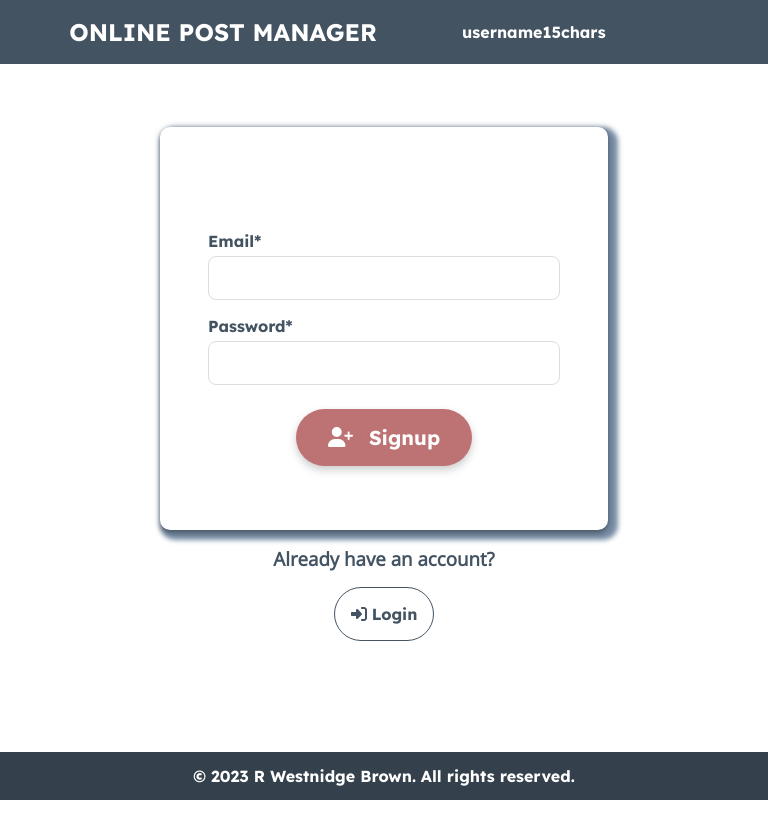
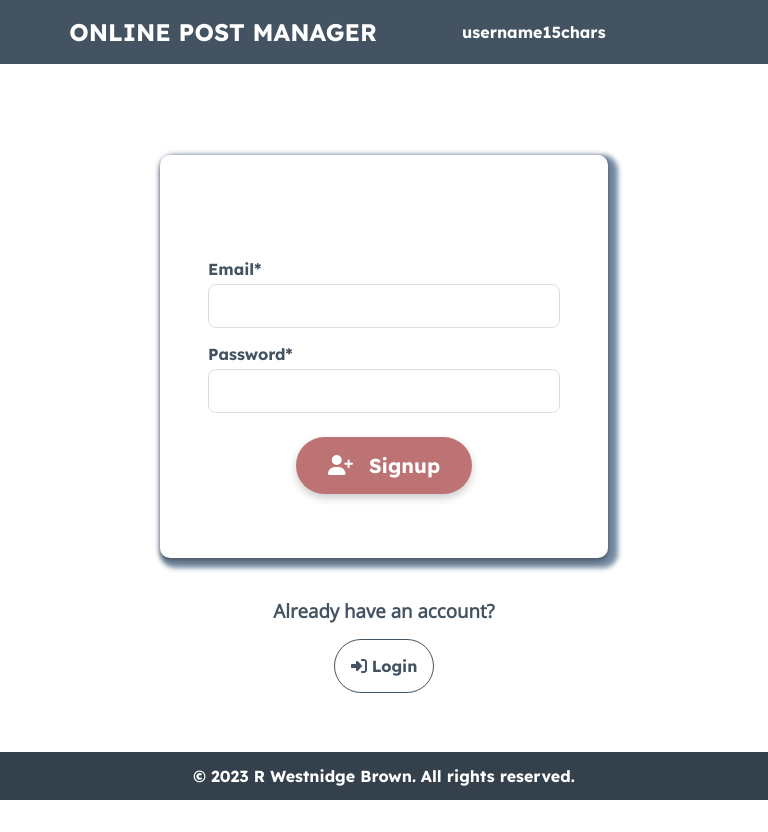
Before and after one commit to rhw-repo/mern-post-app, a React (Create React App) app in the folder frontend/: page /signup in a window 768 px wide. Before the commit the page ends 800 px from the top, so only its background shows below. Built offline with nearby package versions, Linux system fonts and the light colour scheme.

Commit message:
Absoulte centering & centering items Signup form

```diff
--- a/frontend/src/assets/global.css
+++ b/frontend/src/assets/global.css
@@ -378,7 +378,9 @@ div.content-detail div.edit textarea.error {
 /* Login & Signup forms */
 .signup-form,
 .login-form {
-  max-width: 30rem;
+  margin: 0 auto;
+  width: 28rem;
+  max-width: 100%;
   padding: 3rem;
 }
 
@@ -427,7 +429,6 @@ div.content-detail div.edit textarea.error {
 
 /* Tablets, Nest Hub etc */
 @media (max-width: 1024px) and (max-height:600px) {
-
   /* Specific to fit form into screen height */
   .pages {
     padding-top: 0;
@@ -469,7 +470,6 @@ div.content-detail div.edit textarea.error {
 
 @media (max-width: 560px),
 (max-height: 640px) {
-
   nav button {
     border: none;
     border-radius: 0;
@@ -485,7 +485,6 @@ div.content-detail div.edit textarea.error {
 }
 
 @media (max-width: 350px) {
-
   /* Chrome, Edge, Safari (12/2023) */
   /* Reducing to a standard width allows
 space for Select selected options */
@@ -493,3 +492,20 @@ space for Select selected options */
     width: 1rem;
   }
 }
+
+/* Centering on very narrow screens */
+@media (max-width: 319px) {
+
+  .login-form,
+  .signup-form {
+      display: flex;
+      flex-direction: column;
+      margin: 0 1rem;
+      padding: 2rem;
+  }
+
+  .login-btn,
+  .signup-btn {
+    padding: 1rem;
+  }
+}
--- a/frontend/src/pages/Login/Login.module.css
+++ b/frontend/src/pages/Login/Login.module.css
@@ -6,12 +6,6 @@
     align-items: center;
     min-height: 85vh;
     padding: 1rem;
-}
-
-.loginForm {
-    margin: 0 auto;
-    width: 28rem;
-    max-width: 100%;
 }
 
 @media (max-width: 920px) {
@@ -24,15 +18,5 @@
     .loginWrapper {
         transform: scale(1.16);
         margin: 4rem auto;
-       /* display: flex;
-        flex-direction: column;
-        justify-content: center;
-        align-items: center;*/
     }
 }
-
-@media (max-width: 300px) {
-    .loginForm {
-        margin: 0 0.3rem;
-    }
-}
--- a/frontend/src/pages/Signup/Signup.js
+++ b/frontend/src/pages/Signup/Signup.js
@@ -133,7 +133,7 @@ const Signup = () => {
 
                 <div >
                     <button
-                        className="signup-btn"
+                        className={`${styles.signupButton} signup-btn`}
                         disabled={isLoading}
                     >
                         {signupIcon} Signup
@@ -141,7 +141,7 @@ const Signup = () => {
                     {error && <div className="error">{error}</div>}
                 </div>
             </form>
-            <div className="switch-form-btns">
+            <div className={`${styles.signupSwitchFormsBtns} switch-form-btns`}>
                 <div className="switch-form-text-prompt">Already have an account?</div>
                 <button
                     className="switch-form-btn"
--- a/frontend/src/pages/Signup/Signup.module.css
+++ b/frontend/src/pages/Signup/Signup.module.css
@@ -1,47 +1,23 @@
-.signupForm {
-    margin: 0 auto;
-    max-width: 100%;
-    width: 28rem;
-}
-
+/* Styles specific to Signup Page */
 .signupWrapper {
     display: flex;
     flex-direction: column;
     justify-content: center;
     align-items: center;
+    min-height: 85vh;
+    padding: 1rem;
 }
 
-/* Retains centering vertically */
+
 @media (max-width: 920px) {
-    .signupWrapper {
-        min-height: 75dvh;
-        min-height: 75vh;
+    .signupSwitchFormsBtns {
+        margin-top: 1.5rem;
     }
 }
 
-/* Specific screens such as Nest Hub, prevent vertical overflow */
-@media (max-width: 1024px) and (max-height:600px) {
+@media (min-width: 921px) and (max-width: 1023px) {
     .signupWrapper {
-        margin-bottom: 0;
-    }
-
-    .signupForm {
-        margin-bottom: 1rem;
+        transform: scale(1.16);
+        margin: 4rem auto;
     }
 }
-
-/* Resizes form for tablets */
-@media (min-width: 768px) and (max-width: 912px) and (min-height: 1024px) and (max-height: 1368px) {
-    .signupWrapper {
-/* transform: scale(1);*/
-   margin: 0 auto;
-   }
-}
-
-/* Retain form centering at low screen widths */
-@media (max-width: 300px) {
-    .signupForm {
-        margin: 0 1rem;
-        padding: 2rem 1.7rem;
-    }
-}
```
